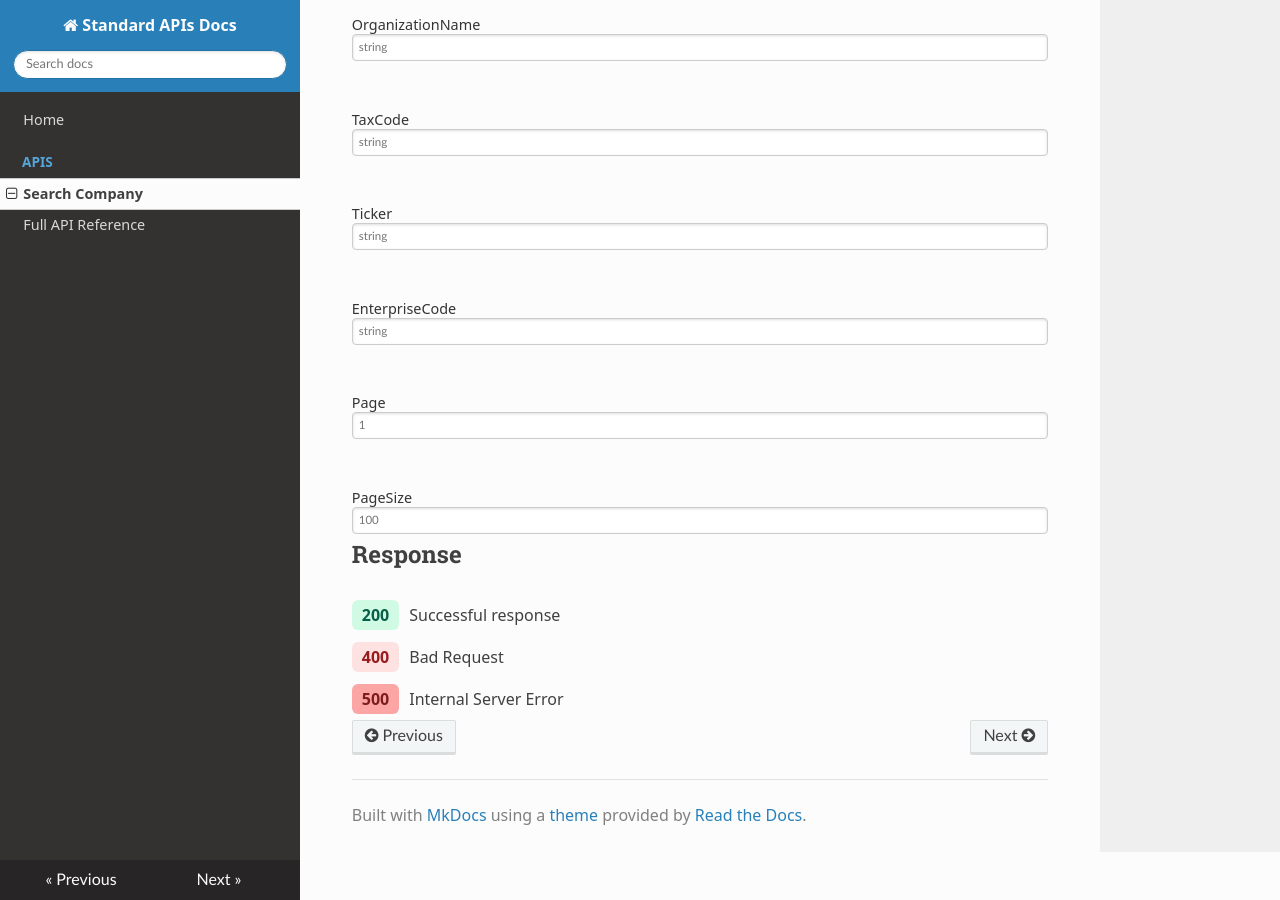
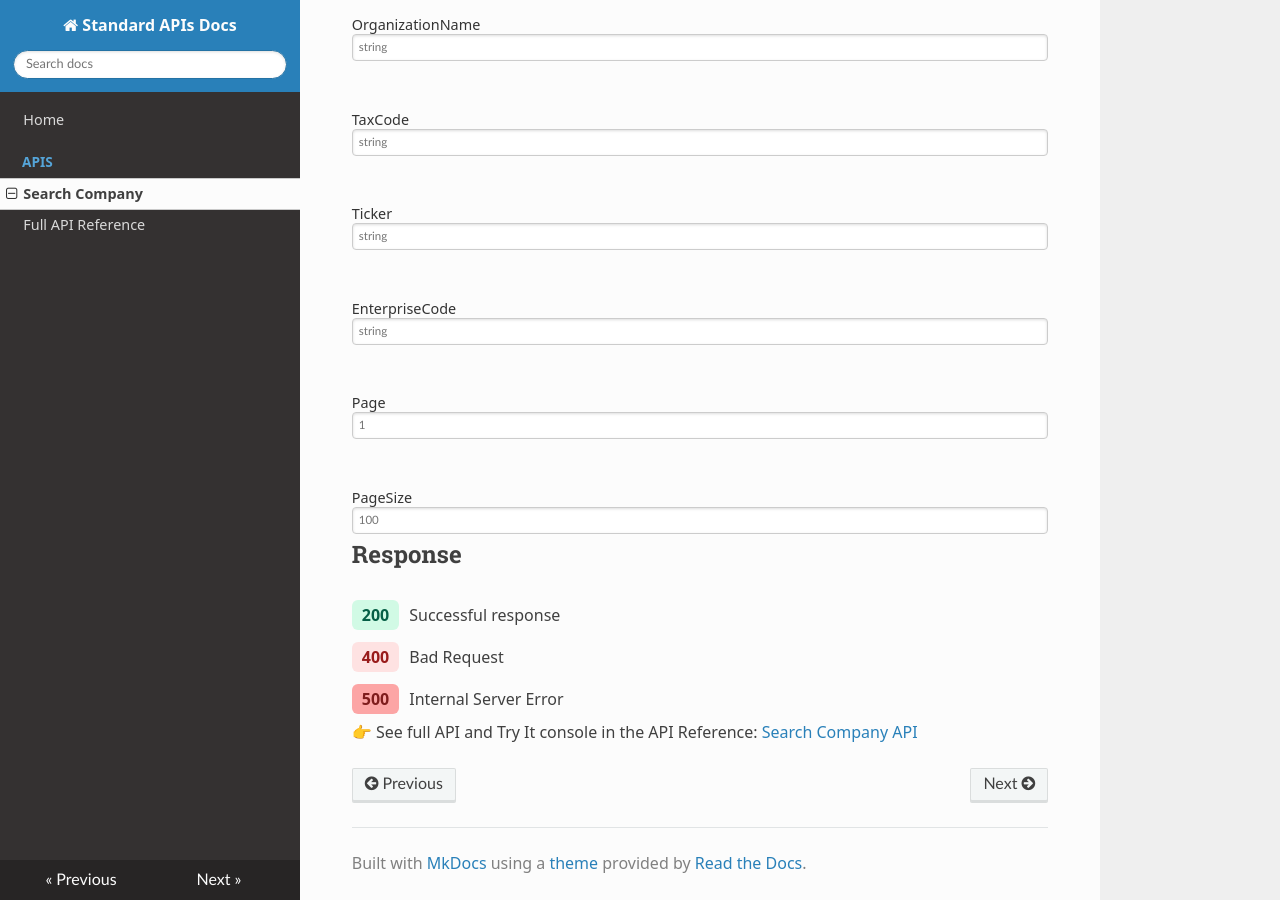
Before and after one commit to Truan-134340/Standard-APIs, an MkDocs documentation site: the page built from docs/search-company.md, in a window 1280 px wide and 900 px high, scrolled down 765 px. Built offline with MkDocs 1.6.1, drawn with Linux system fonts in a browser that asks for light colours; nearby versions of some CDN libraries.

Commit message:
Update search-company.md

```diff
--- a/docs/search-company.md
+++ b/docs/search-company.md
@@ -104,3 +104,6 @@ Search company by indicator
 }
   </pre>
 </details>
+
+👉 See full API and Try It console in the API Reference:
+[Search Company API](docs/search-company.yaml)
```
